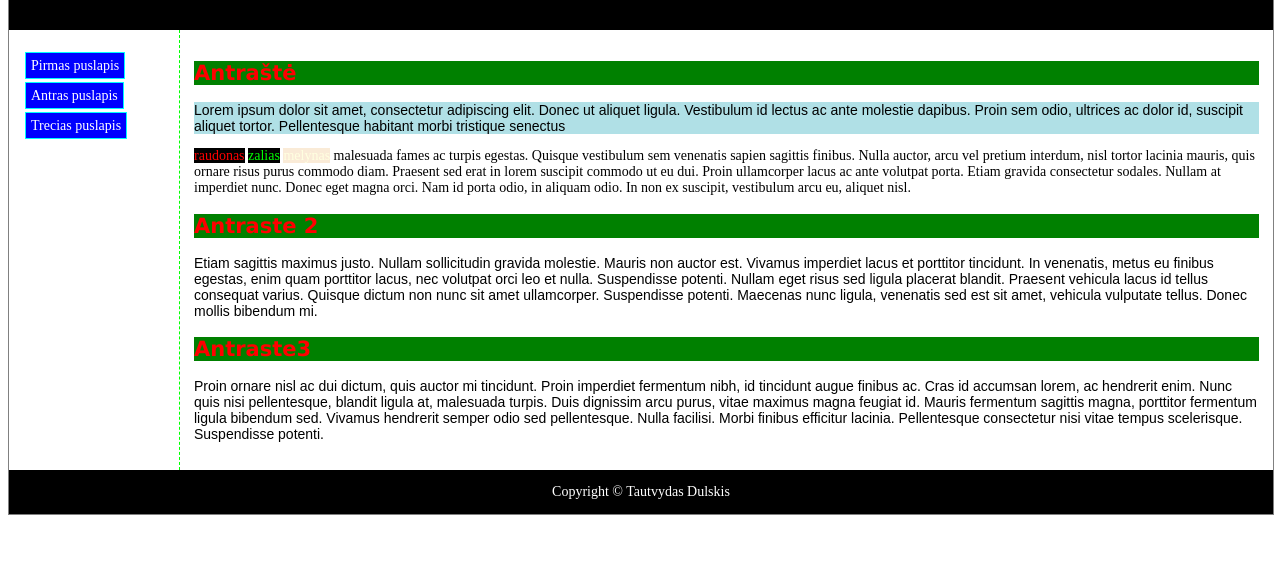
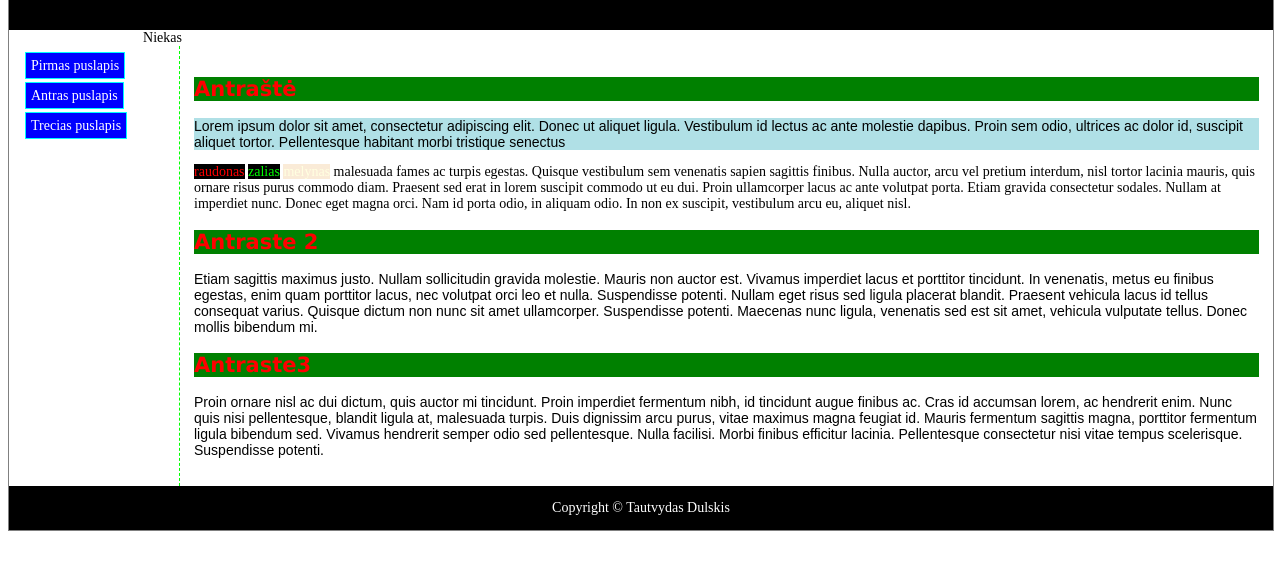
Before and after one commit to kaunas-coding-school/K6G3V, a plain HTML site: page index.html in a window 1280 px wide. Shown: the part 77-646 px from the top of the page. Drawn offline with Linux system fonts and the light colour scheme.

Commit message:
Konfliktas

```diff
--- a/index.html
+++ b/index.html
@@ -13,7 +13,7 @@
     <header>
         <h1>Pirmoji svetaine</h1>
     </header>
-
+Niekas
     <nav>
         <ul>
             <li><a href="index.html">Pirmas puslapis</a></li>
```
